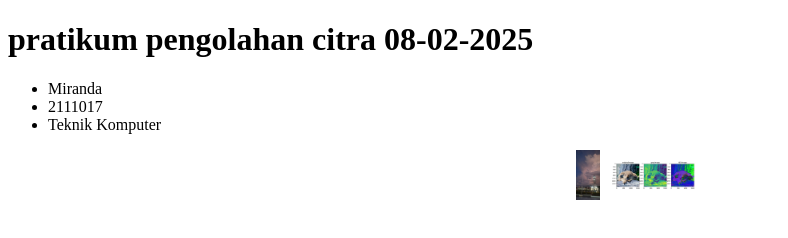
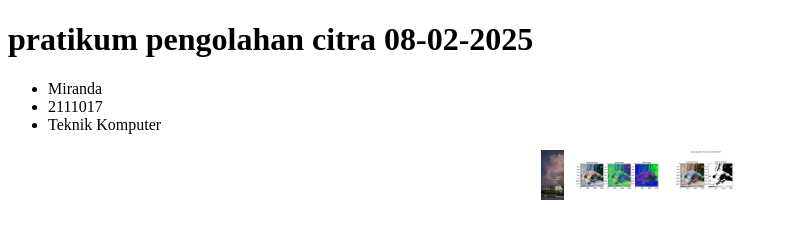
Before and after one commit to hasilpembelajaranpengolahancitra/hasilpembelajaranpengolahancitra.github.io, a plain HTML site: page index.html in a window 1280 px wide. Shown: the whole page, without its empty margins (0-788 px from the left). Drawn offline with Linux system fonts and the light colour scheme.

Commit message:
Update index.html

```diff
--- a/index.html
+++ b/index.html
@@ -41,7 +41,8 @@
   </ul>
     <center>
   <img src="wallpaper.jpg" alt="" with="50" height="50">
-    <img src="hasil.jpg" alt="" with="50" height="50">
+  <img src="hasil.jpg" alt="" with="50" height="50">
+  <img src="outsuthreshold.jpg" alt="" with="50" height="50">
   </center>
   </body>
 </html>
```
